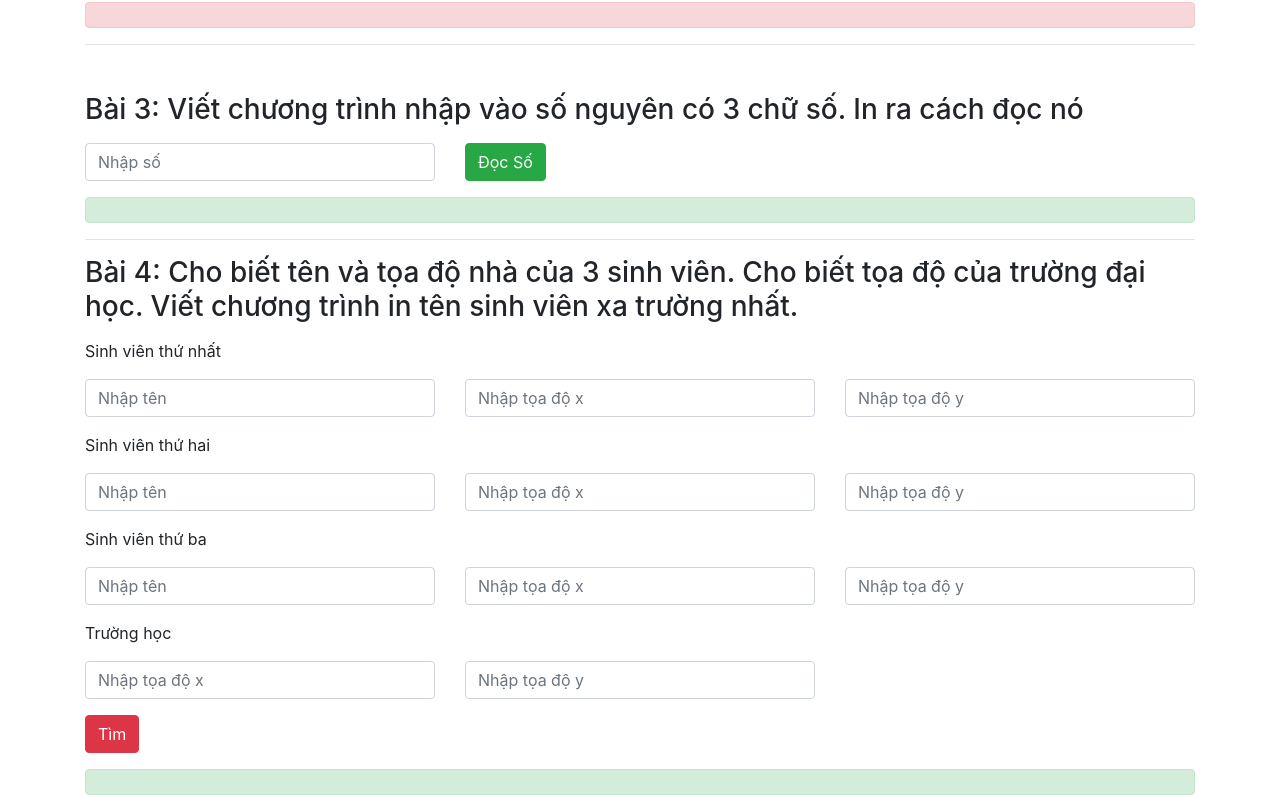
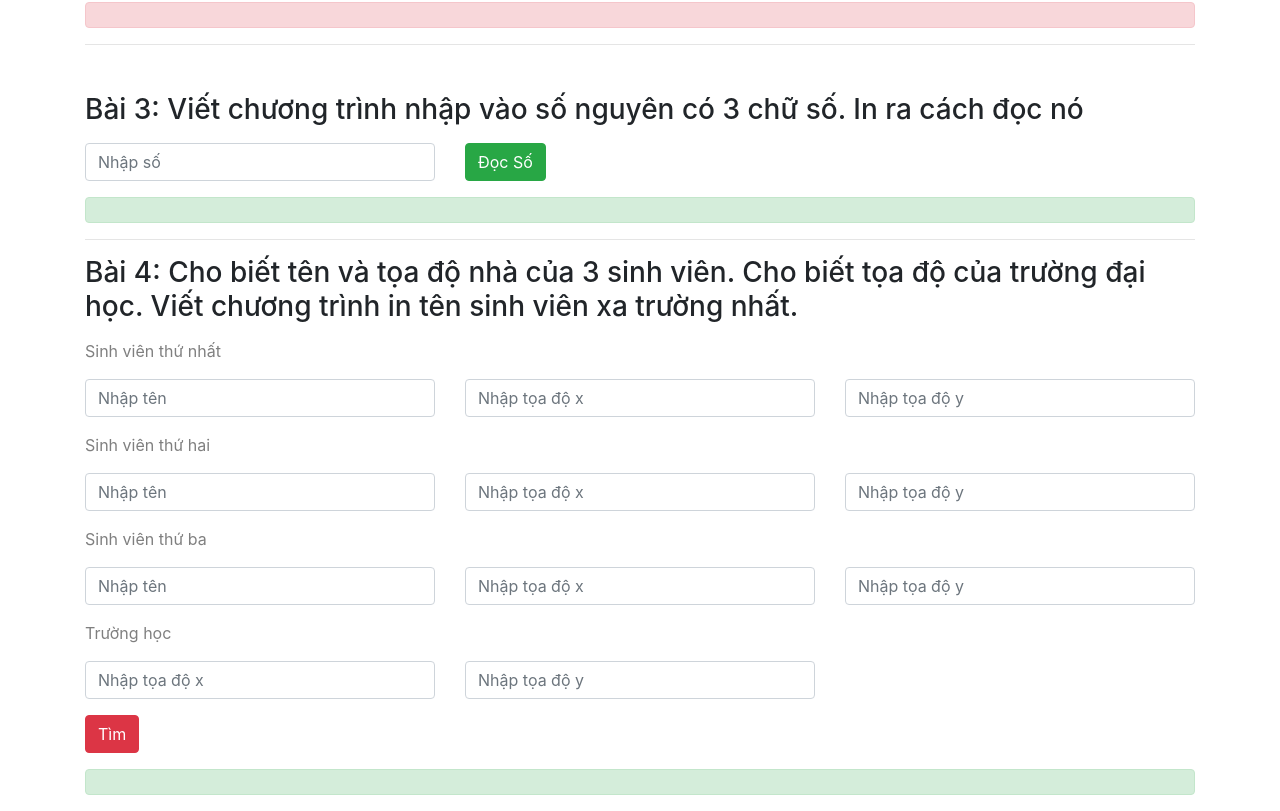
Before and after one commit to CoderGia/FE32E_NHHuan_js4, a plain HTML site: page indexPlus.html in a window 1280 px wide. Shown: the part 519-1330 px from the top of the page. Drawn offline with nearby package versions, Linux system fonts and the light colour scheme.

Commit message:
check indexhtml

```diff
--- a/indexPlus.html
+++ b/indexPlus.html
@@ -70,7 +70,7 @@
     <section class="">
       <h3>Bài 4: Cho biết tên và tọa độ nhà của 3 sinh viên. Cho biết tọa độ của trường đại học. Viết chương
         trình in tên sinh viên xa trường nhất.</h3>
-        <p class="mt-3">Sinh viên thứ nhất</p>
+        <p class="mt-3 text-black-50">Sinh viên thứ nhất</p>
         <div class="form-group row mt-3">
           <div class="col-4">
             <input type="text" class="form-control" id="ten1" placeholder="Nhập tên">
@@ -82,7 +82,7 @@
             <input type="text" class="form-control" id="toaDoY1" placeholder="Nhập tọa độ y">
           </div>
         </div>
-        <p class="mt-3">Sinh viên thứ hai</p>
+        <p class="mt-3 text-black-50">Sinh viên thứ hai</p>
         <div class="form-group row mt-3">
           <div class="col-4">
             <input type="text" class="form-control" id="ten2" placeholder="Nhập tên">
@@ -94,7 +94,7 @@
             <input type="text" class="form-control" id="toaDoY2" placeholder="Nhập tọa độ y">
           </div>
         </div>
-        <p class="mt-3">Sinh viên thứ ba</p>
+        <p class="mt-3 text-black-50">Sinh viên thứ ba</p>
         <div class="form-group row mt-3">
           <div class="col-4">
             <input type="text" class="form-control" id="ten3" placeholder="Nhập tên">
@@ -106,7 +106,7 @@
             <input type="text" class="form-control" id="toaDoY3" placeholder="Nhập tọa độ y">
           </div>
         </div>
-        <p class="mt-3">Trường học</p>
+        <p class="mt-3 text-black-50">Trường học</p>
         <div class="form-group row mt-3">
           <div class="col-4">
             <input type="text" class="form-control" id="toaDoXT" placeholder="Nhập tọa độ x">
```
